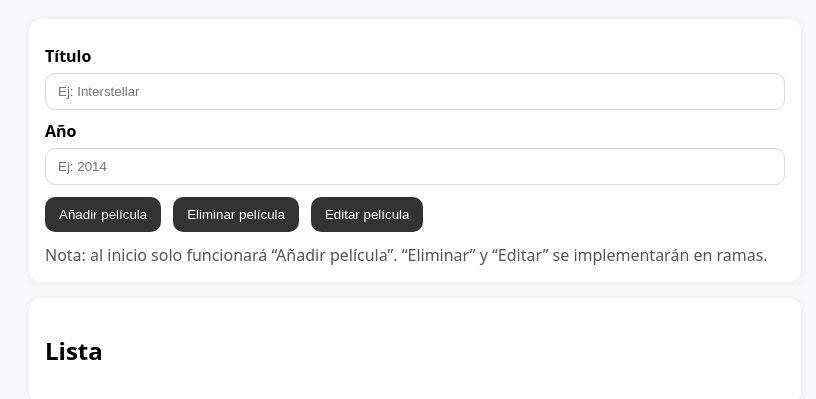
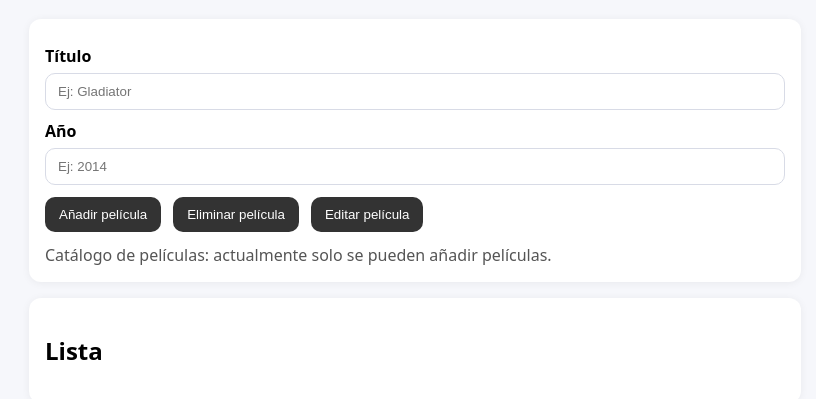
Before and after one commit to agrivas-lgtm/-Act_Eval_2_Git_Catalogo, a plain HTML site: page index.html in a window 1280 px wide. Shown: the part 91-490 px from the top of the page, without its empty margins (225-1041 px from the left). Drawn offline with Linux system fonts and the light colour scheme.

Commit message:
Añadir película

```diff
--- a/index.html
+++ b/index.html
@@ -12,7 +12,7 @@
 
     <section class="panel">
       <label class="label">Título</label>
-      <input id="titleInput" type="text" placeholder="Ej: Interstellar" />
+      <input id="titleInput" type="text" placeholder="Ej: Gladiator" />
 
       <label class="label">Año</label>
       <input id="yearInput" type="number" placeholder="Ej: 2014" />
@@ -23,9 +23,11 @@
         <button id="editBtn" class="btn">Editar película</button>
       </div>
 
-      <p class="hint">
-        Nota: al inicio solo funcionará “Añadir película”. “Eliminar” y “Editar” se implementarán en ramas.
-      </p>
+
+<p class="hint">
+  Catálogo de películas: actualmente solo se pueden añadir películas.
+</p>
+
     </section>
 
     <section class="panel">
```
